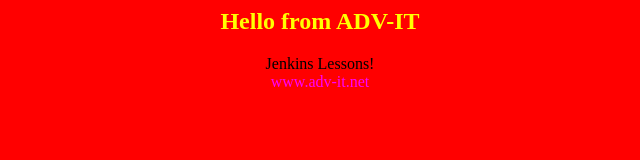
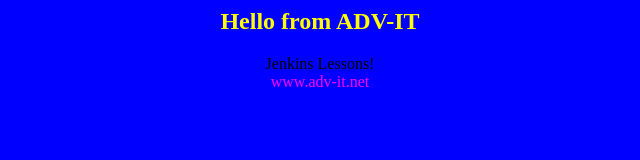
Before and after one commit to Sammygun/app-for-jenkins, a plain HTML site: page index.html in a window 1280 px wide. Shown: the whole page, without its empty margins (320-960 px from the left). Drawn offline with Linux system fonts and the light colour scheme.

Commit message:
Index.html

```diff
--- a/index.html
+++ b/index.html
@@ -1,5 +1,5 @@
 <html>
-<body bgcolor=red>
+<body bgcolor=blue>
 <center>
 <h2><font color=yellow>Hello from ADV-IT</font></h2>
 Jenkins Lessons!<br>
```
